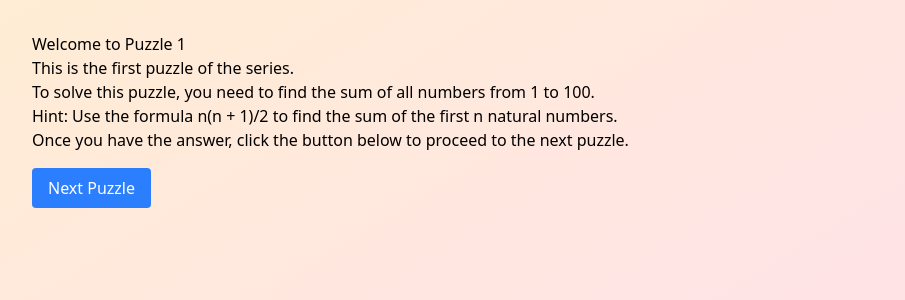
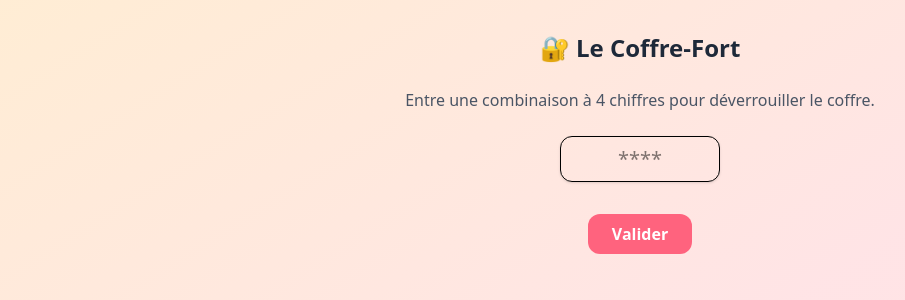
Before and after one commit to Antoine-NVE/escape-the-web, a React (Vite) app: page / in a window 1280 px wide. Both pictures are taken after a click on the button "Commencer le jeu". Shown: the top 300 px of the page, without its empty margins (0-905 px from the left). Built offline with nearby package versions, Linux system fonts and the light colour scheme.

Commit message:
feat: puzzle 1

```diff
--- a/src/puzzles/Puzzle1.tsx
+++ b/src/puzzles/Puzzle1.tsx
@@ -1,20 +1,44 @@
+import { useState } from 'react';
+import { validateCombinationPuzzle1 } from './ValidateCombination';
+
 const Puzzle1 = ({ onSuccess }: { onSuccess: () => void }) => {
+    const [input, setInput] = useState('');
+    const [message, setMessage] = useState('');
+
+    const handleSubmit = () => {
+        if (validateCombinationPuzzle1(input)) {
+            setMessage('✅ Coffre déverrouillé !');
+            setTimeout(onSuccess, 1000);
+        } else {
+            setMessage('❌ Mauvaise combinaison !');
+        }
+        setInput('');
+    };
+
     return (
-        <div>
-            <h1>Welcome to Puzzle 1</h1>
-            <p>This is the first puzzle of the series.</p>
-            <p>To solve this puzzle, you need to find the sum of all numbers from 1 to 100.</p>
-            <p>Hint: Use the formula n(n + 1)/2 to find the sum of the first n natural numbers.</p>
-            <p>Once you have the answer, click the button below to proceed to the next puzzle.</p>
-            <button
-                onClick={() => {
-                    // Here you would typically check the answer before calling onSuccess
-                    onSuccess();
-                }}
-                className="mt-4 bg-blue-500 text-white px-4 py-2 rounded"
-            >
-                Next Puzzle
-            </button>
+        <div className="space-y-6 text-center">
+            <h2 className="text-2xl font-bold text-gray-800">🔐 Le Coffre-Fort</h2>
+            <p className="text-gray-600">Entre une combinaison à 4 chiffres pour déverrouiller le coffre.</p>
+
+            <input
+                type="text"
+                maxLength={4}
+                value={input}
+                onChange={(e) => setInput(e.target.value.replace(/\D/g, ''))}
+                className="px-4 py-2 text-center text-xl border rounded-xl w-40 shadow-sm focus:outline-none focus:ring-2 focus:ring-rose-300"
+                placeholder="****"
+            />
+
+            <div>
+                <button
+                    onClick={handleSubmit}
+                    className="mt-2 px-6 py-2 bg-rose-400 text-white font-semibold rounded-xl hover:bg-rose-500 transition cursor-pointer"
+                >
+                    Valider
+                </button>
+            </div>
+
+            {message && <p className="text-sm mt-4">{message}</p>}
         </div>
     );
 };
```
